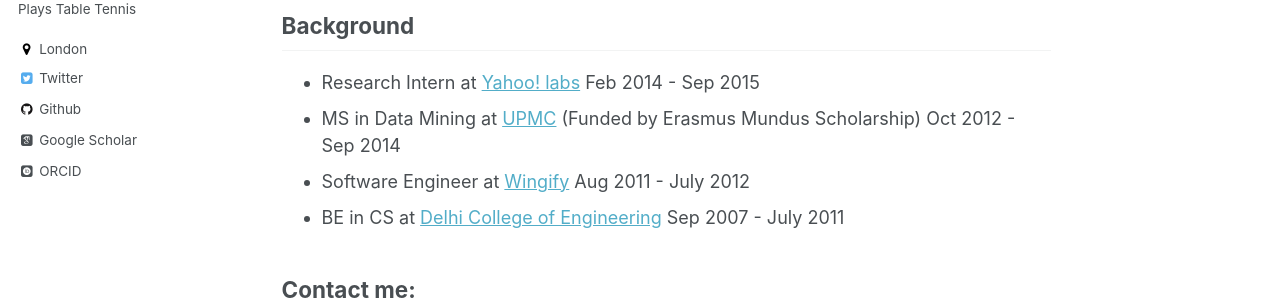
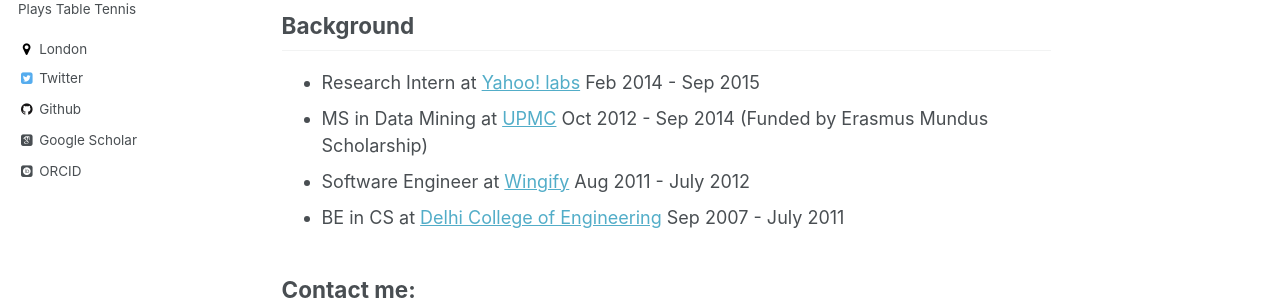
Before and after one commit to gauravsc/gauravsc.github.io, a Jekyll site: the page built from _pages/about.md, in a window 1280 px wide and 989 px high. Shown: the part 423-723 px from the top of the window. Built offline with Jekyll 4.4.1, drawn with Linux system fonts in a browser that asks for light colours; some web fonts are replaced.

Commit message:
small fixes

```diff
--- a/_pages/about.md
+++ b/_pages/about.md
@@ -17,7 +17,7 @@
 Background
 ------
 * Research Intern at <a href ="https://research.yahoo.com/">Yahoo! labs</a> Feb 2014 - Sep 2015
-* MS in Data Mining at <a href = "http://www.upmc.fr/en/">UPMC</a> (Funded by Erasmus Mundus Scholarship) Oct 2012 - Sep 2014
+* MS in Data Mining at <a href = "http://www.upmc.fr/en/">UPMC</a>  Oct 2012 - Sep 2014 (Funded by Erasmus Mundus Scholarship)
 * Software Engineer at <a href="http://wingify.com/">Wingify</a> Aug 2011 - July 2012
 * BE in CS at <a href="http://dtu.ac.in/">Delhi College of Engineering</a> Sep 2007 - July 2011
 
```
